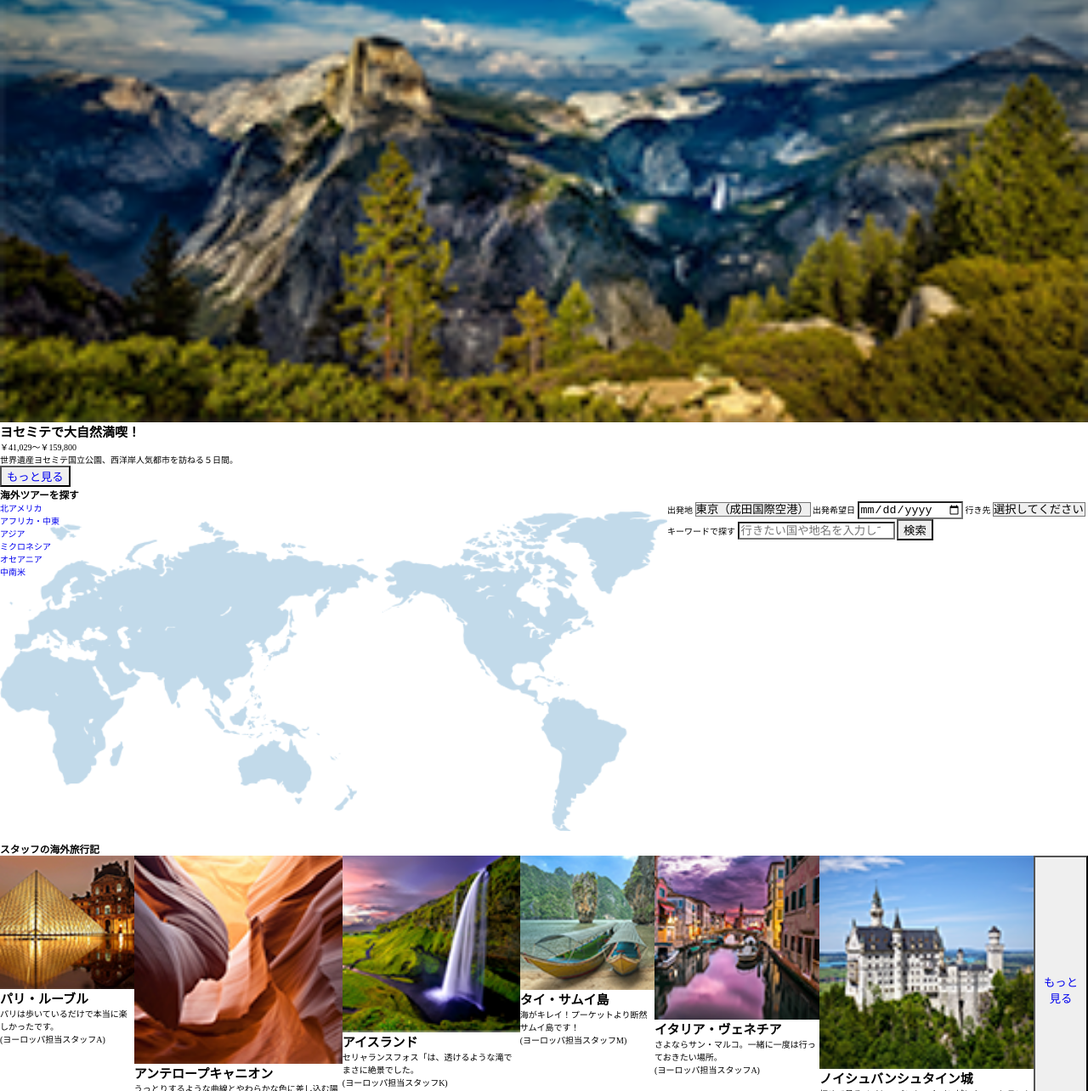
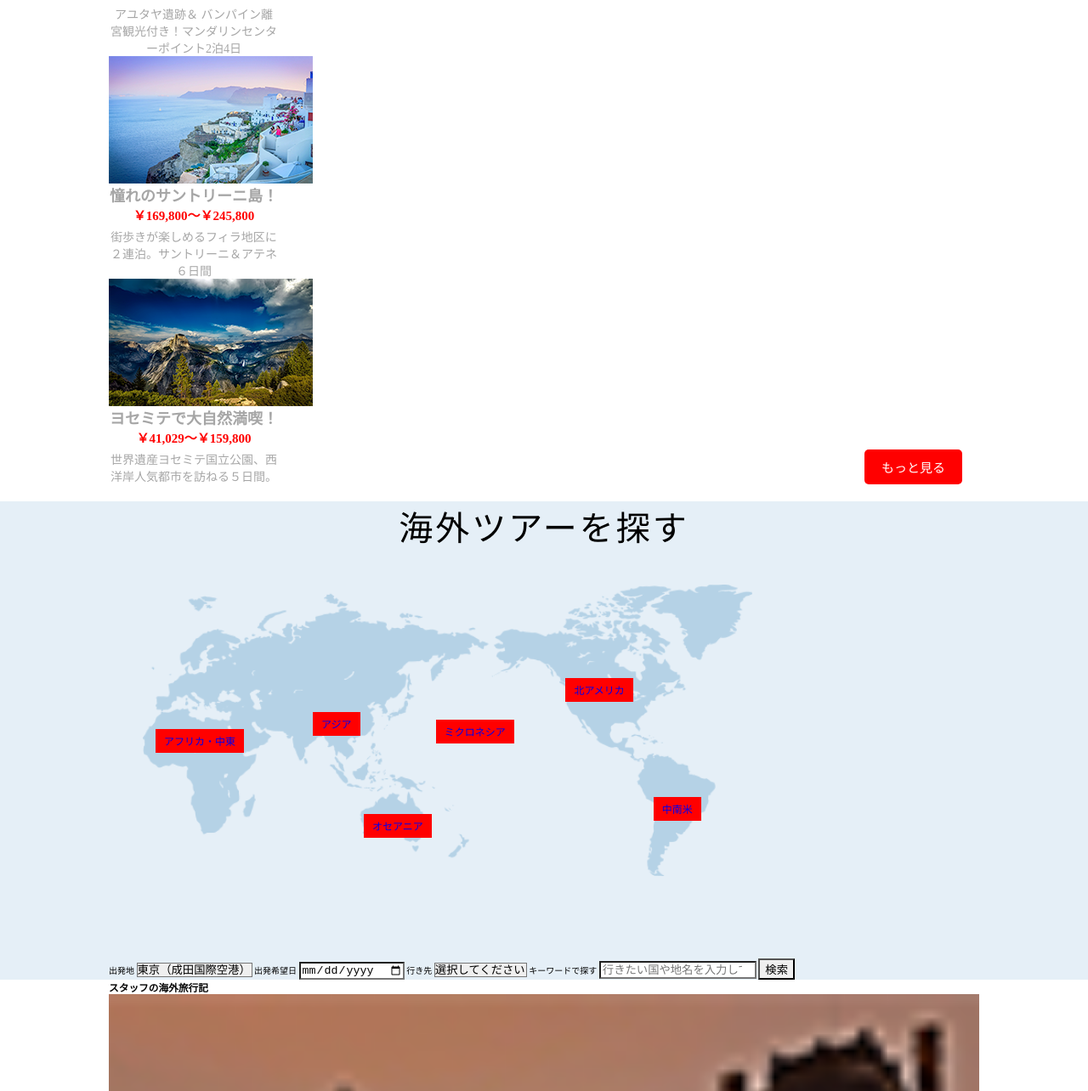
Before and after one commit to ayamisato0611/favoriteview, a plain HTML site: page index.html in a window 1280 px wide. Shown: the part 1053-2337 px from the top of the page at 85% size. Drawn offline with Linux system fonts and the light colour scheme.

Commit message:
Add files via upload

```diff
--- a/index.html
+++ b/index.html
@@ -5,10 +5,10 @@
   <meta name="viewport" content="width=device-width, initial-scale=1.0">
   <title>Favorite View</title>
   <meta name="description" content="あなたの「お気に入りの景色」を見つけてください。旅の情報＆予約サイト">
-  <link rel="stylesheet" href="style.css">
   <link rel="preconnect" href="https://fonts.googleapis.com">
   <link rel="preconnect" href="https://fonts.gstatic.com" crossorigin>
   <link href="https://fonts.googleapis.com/css2?family=Noto+Sans+JP:wght@100..900&family=Noto+Sans:ital,wght@0,100..900;1,100..900&display=swap" rel="stylesheet">
+  <link rel="stylesheet" href="style.css">
   </head>
 
 <body>
@@ -36,11 +36,12 @@
     <article>
       <div class="main-message">
         <p>フェイバリット・ビュー</p>
-        <p>あなたの「お気に入りの景色」を見つけてください</p>
-        <button class="main-button" type="button"><a href="#">もっと見る</a></button>
+        <h1>あなたの「お気に入りの景色」を見つけてください</h1>
+        <button class="main-button" type="button"><a href="#">もっと詳しく</a></button>
       </div>
 
       <section id="reccomend">
+        <div class="inner">
           <h1>おすすめ特集</h1>
           <p>フェイバリット・ビューがおすすめする格安海外旅行です。気になったプランがあればすぐご予約を！</p>
         <div class="flex">
@@ -68,7 +69,6 @@
               街歩きが楽しめるフィラ地区に２連泊。サントリーニ＆アテネ６日間
             </p>
           </div>
-      </div>
           <div>
             <img src="images/favorite04.png" alt="ヨセミテの山の画像">
             <h2>ヨセミテで大自然満喫！</h2>
@@ -77,21 +77,25 @@
               世界遺産ヨセミテ国立公園、西洋岸人気都市を訪ねる５日間。
             </p>
           </div>
+        </div>
+        <div>
         <button class="reccomend-button" type="button"><a href="#">もっと見る</a></button>
+        </div>
         </div>
       </section>
 
       <section id="tour-search">
+        <div class="inner">
           <h1>海外ツアーを探す</h1>
         <div class="flex">
           <div class="map">
             <ul class="area">
-            <li><a href="#">北アメリカ</a></li>
-            <li><a href="#">アフリカ・中東</a></li>
-            <li><a href="#">アジア</a></li>
-            <li><a href="#">ミクロネシア</a></li>
-            <li><a href="#">オセアニア</a></li>
-            <li><a href="#">中南米</a></li>
+              <li class="north-america"><a href="#">北アメリカ</a></li>
+              <li class="africa"><a href="#">アフリカ・中東</a></li>
+              <li class="asia"><a href="#">アジア</a></li>
+              <li class="micronesia"><a href="#">ミクロネシア</a></li>
+              <li class="oceania"><a href="#">オセアニア</a></li>
+              <li class="latin-america"><a href="#">中南米</a></li>
             </ul>
           </div>
           <div class="tour-form"> <!-- 検索フォーム-->
@@ -127,9 +131,11 @@
             </form>
           </div>
         </div>
+        </div>
       </section>
 
       <section id="travelblog">
+        <div class="inner">
           <h1>スタッフの海外旅行記</h1>
         <div class="flex">
           <div>
@@ -170,11 +176,13 @@
           </div>
           <button class="tracelblog" type="button"><a href="#">もっと見る</a></button>
         </div>
+        </div>
       </section>
     </article>
   </main>
 
   <footer>
+    <div class="inner">
       <a href="index.html" id="logo">
         <img src="images/logo_footer.png" alt="トップページに戻る">
         </a>
@@ -206,6 +214,7 @@
         </ul>
       </nav>
       <p class="copyright">&copy; 2018 Favorite view. All Rights Reserved.</p>
+    </div>
     </footer>
 </body>
 </html>
--- a/style.css
+++ b/style.css
@@ -1,35 +1,4 @@
-.map {
-  background-image: url('./images/map.png');
-  background-repeat:  no-repeat;                         /* 画像の繰り返しを指定  */
-  background-position: left;                             /* 画像の表示位置を指定  */
-  background-size:contain;                               /* 画像のサイズを指定    */
-  width:100%;                                            /* 横幅のサイズを指定    */
-  height:400px;                                          /* 縦幅のサイズを指定    */
-}
-
-.main-message {
-  background-image: url('./images/kv.png');
-  background-repeat:  no-repeat;                         /* 画像の繰り返しを指定  */
-  background-position: left;                             /* 画像の表示位置を指定  */
-  background-size:contain;                               /*画像のサイズを指定    */
-  width:100%;                                            /* 横幅のサイズを指定    */
-  height:400px;                                          /* 縦幅のサイズを指定    */
-}
-
-.flex {
-  display: flex;
-}
-
-.google-fonts {
-  /* ここにGoogle Fontsを指定します */
-  font-family: "Noto Sans JP", sans-serif;
-  font-optical-sizing: auto;
-  font-weight: 400;
-  font-style: normal;
-  }
-
-
-  /*================================= リセット */
+/*================================= リセット */
 html {
 	font-size: 62.5%; /* font-sizeで10pxを1remで指定するための準備 */
 }
@@ -98,10 +67,13 @@ button {
 	appearance: none;/* ブラウザのスタイルをリセット */
 }
 
+
+/*=================================ヘッダー設定 */
+
 header {
-  display: flex; /* 横並びにする */
-  justify-content: space-between; /* ロゴ、メニュー、検索ボックスの間に均等なスペースを配置 */
-  align-items: center; /* 縦方向の中央に揃える */
+  display: flex;
+  justify-content: space-between;
+  align-items: center;
   padding: 10px 20px;
 }
 
@@ -119,3 +91,254 @@ header {
   width: 150px;
   height: auto;
 }
+
+/* ==================================フォント設定 */
+.google-fonts {
+  font-family: "Noto Sans JP", sans-serif;
+  font-optical-sizing: auto;
+  font-weight: 400;
+  font-style: normal;
+  }
+
+/*====================================画面幅の設定 */
+.inner {
+    width: 1024px;
+    margin: 0 auto;
+  }
+
+/* ================================メイン画像の設定 */
+
+.main-message {
+  position: relative;
+  display: flex;
+  flex-direction: column;
+  justify-content: center;
+  align-items: center;
+  text-align: center;
+  height: 400px;
+}
+
+/*　風車の画像の設定 */
+.main-message::before {
+  content: "";
+  position: absolute;
+  top: 0;
+  left: 0;
+  width: 100%;
+  height: 100%;
+  background-image: url('images/kv.png');
+  background-repeat: no-repeat;
+  background-size: cover;
+  background-position: center;
+  filter: brightness(70%);
+  z-index: -1;
+}
+
+/* フェイバリット・ビューの文字 */
+.main-message p {
+  font-size: 1.5rem;
+  color: #ffffff;
+  margin: 0;
+}
+
+/* あなたの「お気に入りの景色」の文字 */
+.main-message h1 {
+  font-size: 4rem;
+  font-weight: 400;
+  color: #ffffff;
+  margin: 0;
+}
+
+/* メイン「もっと詳しく」ボタンの設定 */
+.main-button {
+  position: absolute;
+  bottom: 20px;
+  right: 20px;
+  font-size: 1.5rem;
+  padding: 10px 20px;
+  background-color: red;
+  color: #ffffff;
+  border: none;
+  border-radius: 5px;
+}
+
+.main-button a {
+  color: inherit;
+  text-decoration: none;
+}
+
+
+/* =========================「おすすめ特集」の設定 */
+
+#reccomend {
+  text-align: center;
+}
+
+/* おすすめ特集の文字 */
+#reccomend h1 {
+  margin: 20px;
+  color: red;
+  font-size: 4rem;
+  letter-spacing: 0.3rem;
+  font-weight: 400;
+}
+
+/* おすすめ特集の下の文字（フェイバリット・ビューがおすすめする） */
+#reccomend p {
+  margin-bottom: 30px;
+  color: rgba(128, 128, 128, 0.7);
+  font-size: 1.5rem;
+}
+
+/* 画像の設定 */
+#reccomend .flex {
+  margin-bottom: 20px;
+  /* display: flex; */
+  /* gap: 10px; */
+  /* justify-content: space-between; 画像同士の間をあける設定 */
+}
+
+#reccomend .flex img {
+  width: 240px;
+  height: 150px;
+  object-fit: cover;
+}
+
+/* 画像下の見出しと説明文のdiv */
+#reccomend .flex div {
+  width: 200px; /* 画像と同じ幅に設定 */
+  /* text-align: center; */
+}
+
+/*見出し*/
+#reccomend .flex h2 {
+  font-size: 1.8rem;
+  margin: 0;
+  /* text-align: left; */
+  color: rgba(128, 128, 128, 0.7);
+}
+
+/*説明文*/
+#reccomend .flex p {
+  font-size: 1.4rem;
+  margin: 0;
+  /* text-align: left; */
+  color: rgba(128, 128, 128, 0.7);
+}
+
+/*値段*/
+#reccomend .flex .price {
+  color: red !important; /*!inportant入れないと適用されない*/
+  font-size: 1.5rem;
+  font-weight: bold; /*もっと太いしフォント違う？*/
+  margin-bottom: 5px;
+}
+
+/* 「もっと見る」ボタンの設定 */
+.reccomend-button {
+  position: absolute;
+  bottom: 20px;
+  right: 20px;
+  font-size: 1.5rem;
+  padding: 10px 20px;
+  background-color: red;
+  color: #ffffff;
+  border: none;
+  border-radius: 5px;
+}
+/* ボタンが説明文と被る */
+
+.reccomend-button a {
+  color: inherit;
+  text-decoration: none;
+}
+
+
+
+
+/* ==========================「海外ツアーを探す」の設定 */
+#tour-search{
+  background-color: #e5eff7;
+}
+
+/* 「海外ツアーを探す」の文字*/
+#tour-search h1 {
+  margin: 20px;
+  text-align: center;
+  color: black;
+  font-size: 4rem;
+  letter-spacing: 0.3rem;
+  font-weight: 400;
+}
+
+.map {
+  background-image: url('images/map.png');
+  background-repeat:  no-repeat;
+  background-position: left top;
+  background-size: contain;
+  width: 70%;
+  height: 400px;
+  margin: 40px;
+}
+
+/* 国の名前のボタン */
+.area .north-america {
+  position: absolute;
+  top: 110px;
+  right: 140px;
+  font-size: 1.2rem;
+  padding: 5px 10px;
+  background-color: red;
+  color: #ffffff; /*適用されない*/
+  border: none;
+}
+.area .africa {
+  position: absolute;
+  top: 170px;
+  left: 15px;
+  font-size: 1.2rem;
+  padding: 5px 10px;
+  background-color: red;
+  color: #ffffff; /*適用されない*/
+  border: none;
+}
+.area .asia {
+  position: absolute;
+  top: 150px;
+  left: 200px;
+  font-size: 1.2rem;
+  padding: 5px 10px;
+  background-color: red;
+  color: #ffffff; /*適用されない*/
+  border: none;
+}
+.area .micronesia {
+  position: absolute;
+  top: 159px;
+  right: 280px;
+  font-size: 1.2rem;
+  padding: 5px 10px;
+  background-color: red;
+  color: #ffffff; /*適用されない*/
+  border: none;
+}
+.area .oceania {
+  position: absolute;
+  top: 270px;
+  left: 260px;
+  font-size: 1.2rem;
+  padding: 5px 10px;
+  background-color: red;
+  color: #ffffff; /*適用されない*/
+  border: none;
+}
+.area .latin-america {
+  position: absolute;
+  top: 250px;
+  right: 60px;
+  font-size: 1.2rem;
+  padding: 5px 10px;
+  background-color: red;
+  color: #ffffff; /*適用されない*/
+  border: none;
+}
```
Lines whose indentation alone changed are shown as unchanged.
